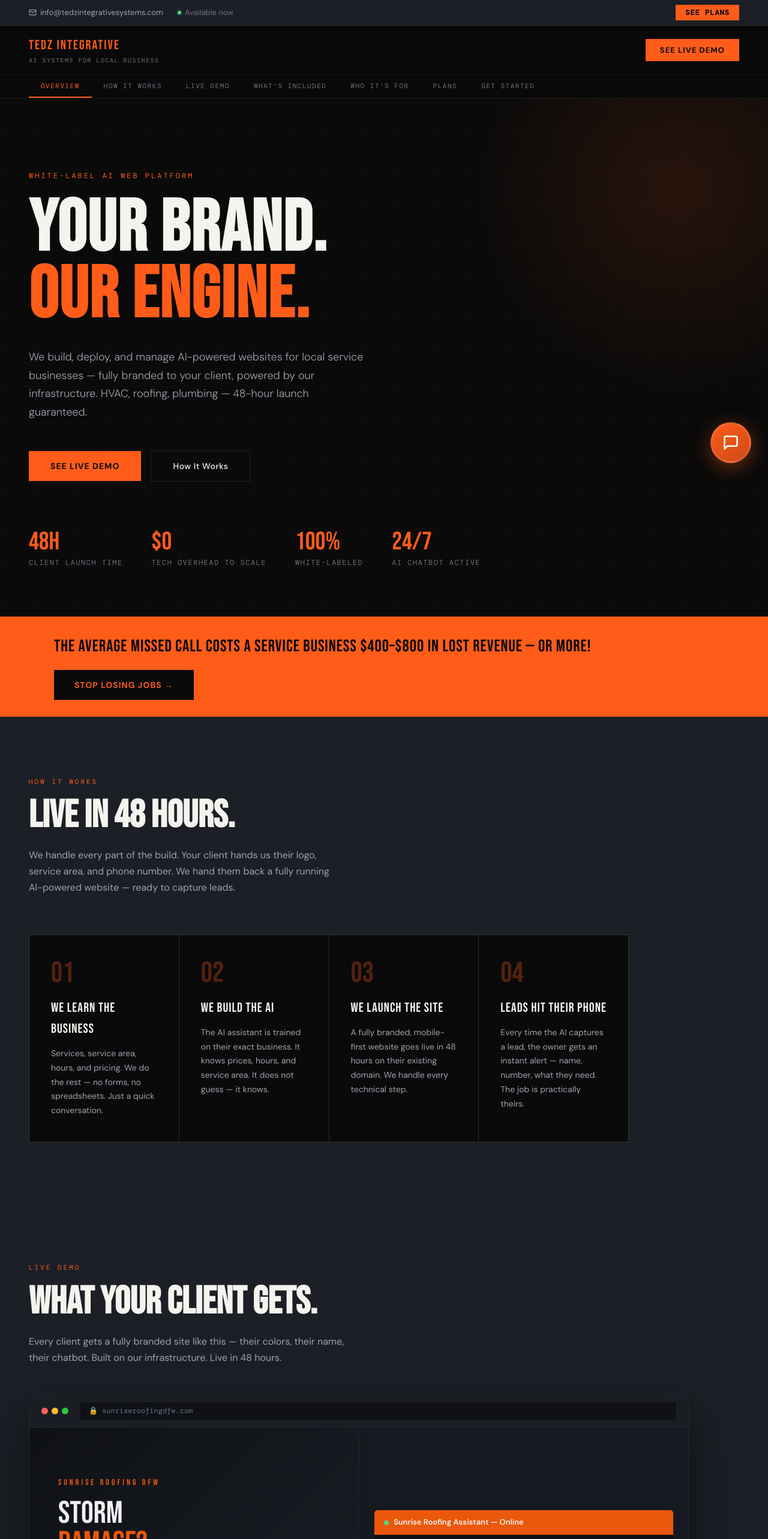
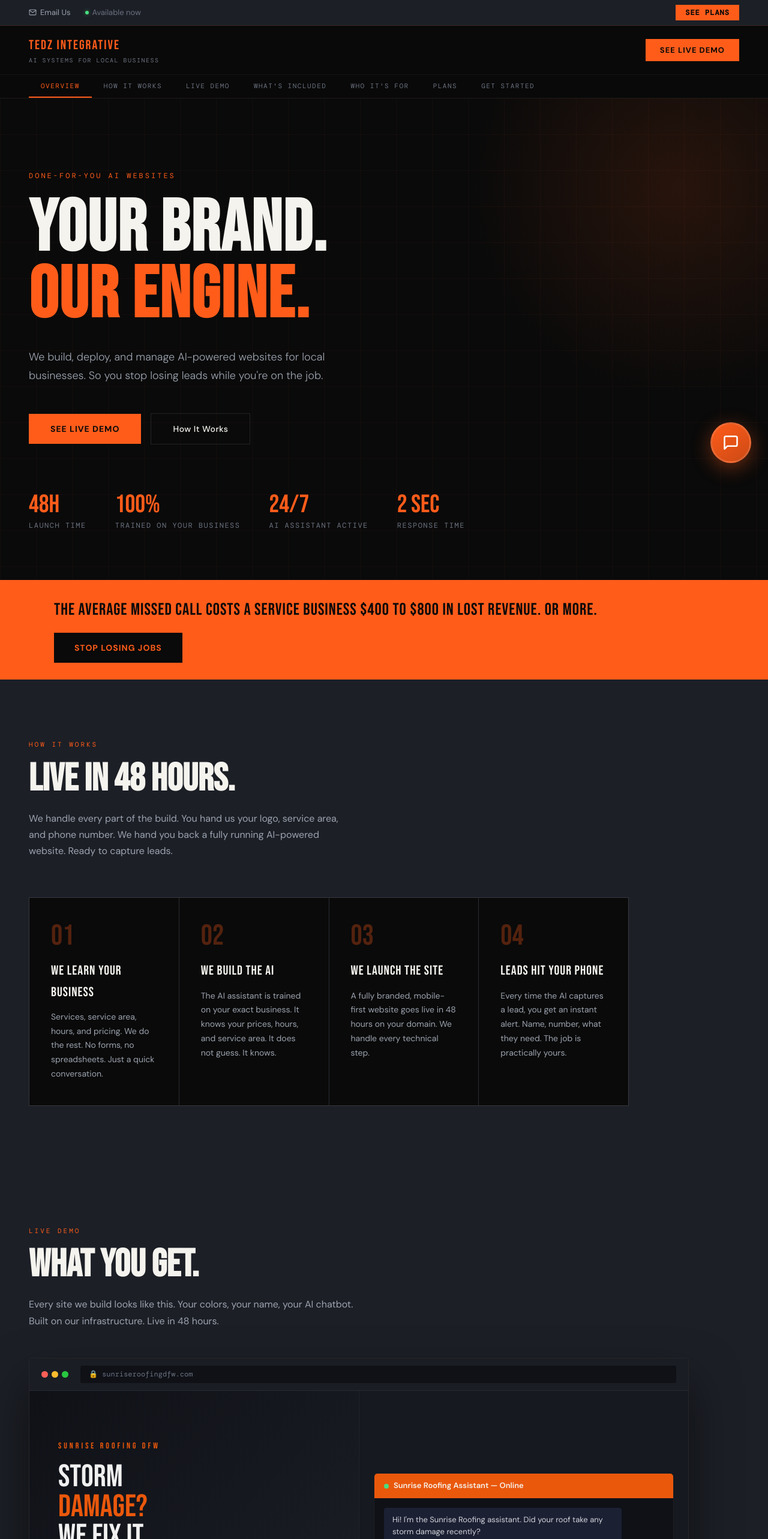
Before and after one commit to rhianamaley-dev/tedz-website, a Next.js app: page / in a window 1280 px wide. Shown: the top 2566 px of the page at 60% size. Built offline with nearby package versions, Linux system fonts and the light colour scheme.

Commit message:
Rewrite copy from agency to direct-to-business positioning

```diff
--- a/app/page.js
+++ b/app/page.js
@@ -329,24 +329,24 @@ export default function Home() {
   const scrollTo = id => document.getElementById(id)?.scrollIntoView({ behavior: "smooth" });
 
   const includes = [
-    { icon: "🌐", title: "Custom Domain Site",        desc: "Fully designed, mobile-first website branded to their business. Fast, secure, and built to convert visitors into booked jobs from day one.",                                                           tag: "Your Brand"  },
-    { icon: "🤖", title: "AI Chat Assistant",          desc: "Captures leads, answers questions, qualifies jobs, and books appointments 24/7 — even when your client is on the job site or off the clock.",                                                          tag: "Always On"   },
-    { icon: "📅", title: "Online Booking",             desc: "Customers book estimates and service calls directly from the site. No missed calls, no phone tag. Jobs land on the calendar automatically.",                                                           tag: "Pro & Elite" },
-    { icon: "📧", title: "Instant Lead Alerts",        desc: "Every chatbot lead fires an immediate notification — name, number, what they need. In the owner's inbox within seconds.",                                                                              tag: "Every Plan"  },
-    { icon: "📈", title: "Local SEO Setup",            desc: "Built to be found. Google Business integration, structured data, sitemap, and meta optimization — everything local search requires from day one.",                                                      tag: "Every Plan"  },
-    { icon: "🛡️", title: "Managed Hosting & Security", desc: "Enterprise-grade hosting, SSL certificate, DDoS protection, and 99.9% uptime — fully managed so they never have to think about it.",                                                                   tag: "Every Plan"  },
+    { icon: "🌐", title: "Custom Domain Site",        desc: "Fully designed, mobile-first website branded to your business. Fast, secure, and built to convert visitors into booked jobs from day one.",                                                           tag: "Your Brand"  },
+    { icon: "🤖", title: "AI Chat Assistant",          desc: "Captures leads, answers questions, qualifies jobs, and books appointments 24/7. Even when you are on the job site or off the clock.",                                                                  tag: "Always On"   },
+    { icon: "📅", title: "Online Booking",             desc: "Customers book estimates and service calls directly from your site. No missed calls, no phone tag. Jobs land on your calendar automatically.",                                                          tag: "Pro & Elite" },
+    { icon: "📧", title: "Instant Lead Alerts",        desc: "Every chatbot lead fires an immediate notification. Name, number, what they need. Hits your inbox within seconds.",                                                                                    tag: "Every Plan"  },
+    { icon: "📈", title: "Local SEO Setup",            desc: "Built to be found. Google Business integration, structured data, sitemap, and meta optimization. Everything local search requires from day one.",                                                       tag: "Every Plan"  },
+    { icon: "🛡️", title: "Managed Hosting & Security", desc: "Enterprise-grade hosting, SSL certificate, DDoS protection, and 99.9% uptime. Fully managed so you never have to think about it.",                                                                    tag: "Every Plan"  },
   ];
 
   const plans = [
     {
       badge: "Plan 01", name: "Starter", tagline: "Get online. Start capturing.",
-      features: ["Custom branded website — up to 5 pages", "Mobile-first, fast-loading design", "AI chatbot — 24/7 lead capture", "Instant lead email alerts", "Google Business profile setup", "Managed hosting & SSL", "Monthly performance report"],
+      features: ["Custom branded website, up to 5 pages", "Mobile-first, fast-loading design", "AI chatbot, 24/7 lead capture", "Instant lead email alerts", "Google Business profile setup", "Managed hosting & SSL", "Monthly performance report"],
       off: ["Online booking system", "SEO content writing", "Priority support"],
       best: "Just getting online",
     },
     {
       badge: "Most Popular — Plan 02", name: "Pro", featured: true, tagline: "Leads in. Jobs booked. You're busy.",
-      features: ["Everything in Starter", "AI chatbot with online booking", "Appointment scheduling built in", "Lead alerts — email & SMS", "Local SEO content (2 pages/month)", "Automated Google review requests", "Competitor visibility report", "Priority 24-hour support", "Quarterly strategy call"],
+      features: ["Everything in Starter", "AI chatbot with online booking", "Appointment scheduling built in", "Lead alerts, email & SMS", "Local SEO content (2 pages/month)", "Automated Google review requests", "Competitor visibility report", "Priority 24-hour support", "Quarterly strategy call"],
       off: [],
       best: "Growing service businesses",
     },
@@ -431,7 +431,7 @@ export default function Home() {
               <path d="M4 4h16c1.1 0 2 .9 2 2v12c0 1.1-.9 2-2 2H4c-1.1 0-2-.9-2-2V6c0-1.1.9-2 2-2z"/>
               <polyline points="22,6 12,13 2,6"/>
             </svg>
-            info@tedzintegrativesystems.com
+            Email Us
           </a>
           <span style={{ display:"flex", alignItems:"center", gap:6, color:"#6b7280" }}>
             <span style={{ width:6, height:6, borderRadius:"50%", background:"#4ADE80", display:"inline-block", boxShadow:"0 0 6px rgba(74,222,128,0.5)" }} />
@@ -452,19 +452,19 @@ export default function Home() {
         <div style={{ position:"absolute", inset:0, backgroundImage:"linear-gradient(rgba(255,92,26,0.04) 1px,transparent 1px),linear-gradient(90deg,rgba(255,92,26,0.04) 1px,transparent 1px)", backgroundSize:"60px 60px", pointerEvents:"none" }} />
         <div style={{ position:"absolute", top:-200, right:-200, width:700, height:700, borderRadius:"50%", background:"radial-gradient(circle,rgba(255,92,26,0.12) 0%,transparent 70%)", pointerEvents:"none" }} />
         <div style={{ position:"relative" }}>
-          <div className="tdz-a1" style={{ fontFamily:"'DM Mono',monospace", fontSize:12, letterSpacing:3, color:"#ff5c1a", textTransform:"uppercase", marginBottom:24 }}>White-Label AI Web Platform</div>
+          <div className="tdz-a1" style={{ fontFamily:"'DM Mono',monospace", fontSize:12, letterSpacing:3, color:"#ff5c1a", textTransform:"uppercase", marginBottom:24 }}>Done-For-You AI Websites</div>
           <h1 className="tdz-a2 tdz-hero-h" style={{ fontFamily:"'Bebas Neue',sans-serif", fontSize:120, lineHeight:0.92, letterSpacing:2, textTransform:"uppercase", marginBottom:32 }}>
             Your Brand.<br /><span style={{ color:"#ff5c1a" }}>Our Engine.</span>
           </h1>
-          <p className="tdz-a3" style={{ maxWidth:560, fontSize:18, color:"#9ca3af", fontWeight:300, lineHeight:1.7, marginBottom:48 }}>
-            We build, deploy, and manage AI-powered websites for local service businesses — fully branded to your client, powered by our infrastructure. HVAC, roofing, plumbing — 48-hour launch guaranteed.
+          <p className="tdz-a3" style={{ maxWidth:580, fontSize:18, color:"#9ca3af", fontWeight:300, lineHeight:1.7, marginBottom:48 }}>
+            We build, deploy, and manage AI-powered websites for local businesses. So you stop losing leads while you&apos;re on the job.
           </p>
           <div className="tdz-a4" style={{ display:"flex", gap:16, alignItems:"center", flexWrap:"wrap" }}>
             <button className="tdz-btn-primary" onClick={() => scrollTo("s-demo")}>See Live Demo</button>
             <button className="tdz-btn-ghost"   onClick={() => scrollTo("s-how")}>How It Works</button>
           </div>
           <div className="tdz-a5" style={{ display:"flex", gap:48, marginTop:80, flexWrap:"wrap" }}>
-            {[{ num:"48H", label:"Client Launch Time" },{ num:"$0", label:"Tech Overhead to Scale" },{ num:"100%", label:"White-Labeled" },{ num:"24/7", label:"AI Chatbot Active" }].map((s,i) => (
+            {[{ num:"48H", label:"Launch Time" },{ num:"100%", label:"Trained on Your Business" },{ num:"24/7", label:"AI Assistant Active" },{ num:"2 sec", label:"Response Time" }].map((s,i) => (
               <div key={i}>
                 <div style={{ fontFamily:"'Bebas Neue',sans-serif", fontSize:42, color:"#ff5c1a", lineHeight:1 }}>{s.num}</div>
                 <div style={{ fontFamily:"'DM Mono',monospace", fontSize:12, color:"#6b7280", textTransform:"uppercase", letterSpacing:"1.5px", marginTop:4 }}>{s.label}</div>
@@ -478,12 +478,12 @@ export default function Home() {
       <div style={{ background:"#ff5c1a", padding:"28px 48px" }}>
         <div style={{ maxWidth:1100, margin:"0 auto", display:"flex", alignItems:"center", justifyContent:"space-between", flexWrap:"wrap", gap:16 }}>
           <div style={{ fontFamily:"'Bebas Neue',sans-serif", fontSize:28, color:"#0a0a0a", letterSpacing:1 }}>
-            The average missed call costs a service business $400–$800 in lost revenue — or more!
+            The average missed call costs a service business $400 to $800 in lost revenue. Or more.
           </div>
           <button onClick={() => setChatOpen(true)} style={{ background:"#0a0a0a", color:"#ff5c1a", padding:"14px 32px", fontWeight:700, fontSize:14, letterSpacing:1, textTransform:"uppercase", border:"2px solid #0a0a0a", cursor:"pointer", fontFamily:"'DM Sans',sans-serif", flexShrink:0, whiteSpace:"nowrap", transition:"all 0.2s" }}
             onMouseEnter={e => { e.currentTarget.style.background="transparent"; e.currentTarget.style.color="#0a0a0a"; }}
             onMouseLeave={e => { e.currentTarget.style.background="#0a0a0a";    e.currentTarget.style.color="#ff5c1a"; }}
-          >Stop Losing Jobs →</button>
+          >Stop Losing Jobs</button>
         </div>
       </div>
 
@@ -492,14 +492,14 @@ export default function Home() {
         <div style={{ fontFamily:"'DM Mono',monospace", fontSize:11, letterSpacing:3, color:"#ff5c1a", textTransform:"uppercase", marginBottom:16 }}>How It Works</div>
         <h2 style={{ fontFamily:"'Bebas Neue',sans-serif", fontSize:64, textTransform:"uppercase", lineHeight:1, marginBottom:20 }}>Live in 48 Hours.</h2>
         <p style={{ fontSize:16, color:"#9ca3af", maxWidth:520, lineHeight:1.7, marginBottom:64 }}>
-          We handle every part of the build. Your client hands us their logo, service area, and phone number. We hand them back a fully running AI-powered website — ready to capture leads.
+          We handle every part of the build. You hand us your logo, service area, and phone number. We hand you back a fully running AI-powered website. Ready to capture leads.
         </p>
         <div className="tdz-how-grid" style={{ display:"grid", gridTemplateColumns:"repeat(4,1fr)", gap:"1px", background:"rgba(255,255,255,0.06)", border:"1px solid rgba(255,255,255,0.06)", maxWidth:1000 }}>
           {[
-            { step:"01", title:"We Learn the Business", desc:"Services, service area, hours, and pricing. We do the rest — no forms, no spreadsheets. Just a quick conversation." },
-            { step:"02", title:"We Build the AI",       desc:"The AI assistant is trained on their exact business. It knows prices, hours, and service area. It does not guess — it knows." },
-            { step:"03", title:"We Launch the Site",    desc:"A fully branded, mobile-first website goes live in 48 hours on their existing domain. We handle every technical step." },
-            { step:"04", title:"Leads Hit Their Phone", desc:"Every time the AI captures a lead, the owner gets an instant alert — name, number, what they need. The job is practically theirs." },
+            { step:"01", title:"We Learn Your Business", desc:"Services, service area, hours, and pricing. We do the rest. No forms, no spreadsheets. Just a quick conversation." },
+            { step:"02", title:"We Build the AI",        desc:"The AI assistant is trained on your exact business. It knows your prices, hours, and service area. It does not guess. It knows." },
+            { step:"03", title:"We Launch the Site",     desc:"A fully branded, mobile-first website goes live in 48 hours on your domain. We handle every technical step." },
+            { step:"04", title:"Leads Hit Your Phone",   desc:"Every time the AI captures a lead, you get an instant alert. Name, number, what they need. The job is practically yours." },
           ].map((s,i) => (
             <div key={i} style={{ background:"#0a0a0a", padding:"40px 36px" }}>
               <div style={{ fontFamily:"'Bebas Neue',sans-serif", fontSize:48, color:"#ff5c1a", lineHeight:1, marginBottom:16, opacity:0.3 }}>{s.step}</div>
@@ -513,9 +513,9 @@ export default function Home() {
       {/* ── DEMO ── */}
       <section id="s-demo" className="tdz-sec-pad" style={{ padding:"100px 48px", background:"#1c1f26" }}>
         <div style={{ fontFamily:"'DM Mono',monospace", fontSize:11, letterSpacing:3, color:"#ff5c1a", textTransform:"uppercase", marginBottom:16 }}>Live Demo</div>
-        <h2 style={{ fontFamily:"'Bebas Neue',sans-serif", fontSize:64, textTransform:"uppercase", lineHeight:1, marginBottom:20 }}>What Your Client Gets.</h2>
+        <h2 style={{ fontFamily:"'Bebas Neue',sans-serif", fontSize:64, textTransform:"uppercase", lineHeight:1, marginBottom:20 }}>What You Get.</h2>
         <p style={{ fontSize:16, color:"#9ca3af", maxWidth:560, lineHeight:1.7, marginBottom:48 }}>
-          Every client gets a fully branded site like this — their colors, their name, their chatbot. Built on our infrastructure. Live in 48 hours.
+          Every site we build looks like this. Your colors, your name, your AI chatbot. Built on our infrastructure. Live in 48 hours.
         </p>
         <div style={{ background:"#111318", border:"1px solid rgba(255,255,255,0.08)", borderRadius:4, overflow:"hidden", boxShadow:"0 40px 80px rgba(0,0,0,0.5)", maxWidth:1100 }}>
           <div style={{ background:"#1a1d24", padding:"12px 20px", display:"flex", alignItems:"center", gap:12, borderBottom:"1px solid rgba(255,255,255,0.06)" }}>
@@ -526,7 +526,7 @@ export default function Home() {
             <div style={{ padding:"60px 48px", background:"linear-gradient(135deg,#0f1117 0%,#1c1f26 100%)", display:"flex", flexDirection:"column", justifyContent:"center" }}>
               <div style={{ fontFamily:"'Bebas Neue',sans-serif", fontSize:14, letterSpacing:4, color:"#ea580c", marginBottom:16 }}>SUNRISE ROOFING DFW</div>
               <div style={{ fontFamily:"'Bebas Neue',sans-serif", fontSize:52, lineHeight:0.95, color:"#f0f0f0", textTransform:"uppercase", marginBottom:20 }}>Storm<br /><span style={{ color:"#ea580c" }}>Damage?</span><br />We Fix It.</div>
-              <p style={{ fontSize:14, color:"#9ca3af", marginBottom:28, lineHeight:1.6 }}>Serving the DFW metroplex since 2011. Free inspections, insurance claims handled. Call now or chat below — we respond in seconds.</p>
+              <p style={{ fontSize:14, color:"#9ca3af", marginBottom:28, lineHeight:1.6 }}>Serving the DFW metroplex since 2011. Free inspections, insurance claims handled. Call now or chat below. We respond in seconds.</p>
               <button style={{ background:"#ea580c", color:"white", padding:"12px 28px", fontWeight:600, fontSize:13, border:"none", cursor:"pointer", letterSpacing:"0.5px", alignSelf:"flex-start" }}>Get a Free Roof Inspection</button>
             </div>
             <div className="tdz-demo-r" style={{ background:"#161920", display:"flex", flexDirection:"column", justifyContent:"flex-end", padding:24, borderLeft:"1px solid rgba(255,255,255,0.04)" }}>
@@ -539,7 +539,7 @@ export default function Home() {
                   <div style={{ background:"#1c2033", color:"#d1d5db", padding:"10px 14px", borderRadius:4, fontSize:13, lineHeight:1.5, maxWidth:"85%", alignSelf:"flex-start" }}>Hi! I'm the Sunrise Roofing assistant. Did your roof take any storm damage recently?</div>
                   <div style={{ background:"#ea580c", color:"white", padding:"10px 14px", borderRadius:4, fontSize:13, lineHeight:1.5, maxWidth:"85%", alignSelf:"flex-end" }}>Yes, hail hit my roof last week</div>
                   <div style={{ background:"#1c2033", color:"#d1d5db", padding:"10px 14px", borderRadius:4, fontSize:13, lineHeight:1.5, maxWidth:"85%", alignSelf:"flex-start" }}>
-                    We can get an inspector out today. What's your best phone number? We'll call you shortly — or you can{" "}
+                    We can get an inspector out today. What's your best phone number? We'll call you shortly. Or you can{" "}
                     <a href="https://cal.com/tedz-integrative-systems/service-appointment" target="_blank" rel="noopener noreferrer" style={{ color:"#ea580c", textDecoration:"underline", fontWeight:600 }}>book an appointment now</a>.
                   </div>
                 </div>
@@ -551,14 +551,14 @@ export default function Home() {
             </div>
           </div>
         </div>
-        <div style={{ fontFamily:"'DM Mono',monospace", fontSize:11, color:"#6b7280", letterSpacing:"2px", textTransform:"uppercase", textAlign:"center", marginTop:20 }}>↑ Every client gets this — fully branded, AI-powered, bookings integrated</div>
+        <div style={{ fontFamily:"'DM Mono',monospace", fontSize:11, color:"#6b7280", letterSpacing:"2px", textTransform:"uppercase", textAlign:"center", marginTop:20 }}>↑ Every site we build. Fully branded. AI-powered. Bookings integrated.</div>
       </section>
 
       {/* ── EVERY PLAN / INCLUDES ── */}
       <section id="s-includes" className="tdz-sec-pad" style={{ padding:"100px 48px" }}>
         <div style={{ fontFamily:"'DM Mono',monospace", fontSize:11, letterSpacing:3, color:"#ff5c1a", textTransform:"uppercase", marginBottom:16 }}>Every Plan</div>
         <h2 style={{ fontFamily:"'Bebas Neue',sans-serif", fontSize:64, textTransform:"uppercase", lineHeight:1, marginBottom:20 }}>Built for the <span style={{ color:"#ff5c1a" }}>Trades.</span></h2>
-        <p style={{ fontSize:16, color:"#9ca3af", maxWidth:580, lineHeight:1.7, marginBottom:0 }}>Everything a local service business needs to capture leads, book jobs, and look credible online — we handle the tech, they handle the work.</p>
+        <p style={{ fontSize:16, color:"#9ca3af", maxWidth:580, lineHeight:1.7, marginBottom:0 }}>Everything a local service business needs to capture leads, book jobs, and look credible online. We handle the tech. You handle the work.</p>
         <div className="tdz-inc-grid" style={{ display:"grid", gridTemplateColumns:"repeat(3,1fr)", gap:"1px", background:"rgba(255,255,255,0.08)", border:"1px solid rgba(255,255,255,0.08)", marginTop:60 }}>
           {includes.map((card,i) => (
             <div key={i} className="tdz-inc-card">
@@ -573,22 +573,22 @@ export default function Home() {
 
       {/* ── WHO IT'S FOR ── */}
       <section id="s-who" className="tdz-sec-pad" style={{ padding:"80px 48px", background:"#1c1f26" }}>
-        <div style={{ fontFamily:"'DM Mono',monospace", fontSize:11, letterSpacing:3, color:"#ff5c1a", textTransform:"uppercase", marginBottom:16 }}>Who It's For</div>
-        <h2 style={{ fontFamily:"'Bebas Neue',sans-serif", fontSize:64, textTransform:"uppercase", lineHeight:1, marginBottom:20 }}>If You Book Jobs,<br /><span style={{ color:"#ff5c1a" }}>We're For You.</span></h2>
-        <p style={{ fontSize:16, color:"#9ca3af", maxWidth:520, lineHeight:1.7, marginBottom:40 }}>From HVAC to roofing to medical — if your business runs on booked appointments and inbound calls, we built this for you.</p>
+        <div style={{ fontFamily:"'DM Mono',monospace", fontSize:11, letterSpacing:3, color:"#ff5c1a", textTransform:"uppercase", marginBottom:16 }}>Who It&apos;s For</div>
+        <h2 style={{ fontFamily:"'Bebas Neue',sans-serif", fontSize:64, textTransform:"uppercase", lineHeight:1, marginBottom:20 }}>If You Book Jobs,<br /><span style={{ color:"#ff5c1a" }}>We&apos;re For You.</span></h2>
+        <p style={{ fontSize:16, color:"#9ca3af", maxWidth:520, lineHeight:1.7, marginBottom:40 }}>From HVAC to roofing to medical. If your business runs on booked appointments and inbound calls, we built this for you.</p>
         <div style={{ display:"flex", flexWrap:"wrap", gap:12 }}>
           {niches.map((tag,i) => <span key={i} className="tdz-niche-tag">{tag}</span>)}
           <button className="tdz-niche-other" onClick={() => setOtherExpanded(o => !o)}>
-            {otherExpanded ? "— Any service business that books appointments or takes inbound calls" : "+ Other Industries"}
+            {otherExpanded ? "Any service business that books appointments or takes inbound calls" : "+ Other Industries"}
           </button>
         </div>
       </section>
 
-      {/* ── PLANS — stacked rows ── */}
+      {/* ── PLANS ── */}
       <section id="s-plans" className="tdz-sec-pad" style={{ padding:"100px 48px", background:"#1c1f26" }}>
         <div style={{ fontFamily:"'DM Mono',monospace", fontSize:11, letterSpacing:3, color:"#ff5c1a", textTransform:"uppercase", marginBottom:16 }}>Pricing Plans</div>
         <h2 style={{ fontFamily:"'Bebas Neue',sans-serif", fontSize:64, textTransform:"uppercase", lineHeight:1, marginBottom:20 }}>Simple. Scalable. Profitable.</h2>
-        <p style={{ fontSize:16, color:"#9ca3af", maxWidth:580, lineHeight:1.7, marginBottom:60 }}>Three plans built to match where your client is — from just getting online to full AI automation. Every plan is custom-quoted to their business size and goals.</p>
+        <p style={{ fontSize:16, color:"#9ca3af", maxWidth:580, lineHeight:1.7, marginBottom:60 }}>Three plans built to match where your business is. From just getting online to full AI automation. Every plan is custom-quoted to your business size and goals.</p>
         <div style={{ border:"1px solid rgba(255,255,255,0.08)", maxWidth:1100 }}>
           {plans.map((plan,i) => (
             <div key={i} className="tdz-plan-row" style={{ display:"grid", gridTemplateColumns:"240px 1fr auto", alignItems:"start", padding:"48px 40px", borderBottom: i < 2 ? "1px solid rgba(255,255,255,0.08)" : "none", gap:"48px", background: plan.featured ? "#ff5c1a" : "transparent", color: plan.featured ? "#0a0a0a" : "#f5f3ee" }}>
@@ -628,7 +628,7 @@ export default function Home() {
         <div style={{ fontFamily:"'DM Mono',monospace", fontSize:11, letterSpacing:3, color:"#ff5c1a", textTransform:"uppercase", marginBottom:16 }}>Get Started</div>
         <h2 style={{ fontFamily:"'Bebas Neue',sans-serif", fontSize:72, textTransform:"uppercase", lineHeight:0.92, marginBottom:32 }}>Ready to Stop<br /><span style={{ color:"#ff5c1a" }}>Missing Jobs?</span></h2>
         <p style={{ fontSize:16, color:"#9ca3af", maxWidth:520, lineHeight:1.7, marginBottom:48 }}>
-          Talk to Jordan right now. In two minutes we'll know what your business needs. Custom quote within 24 hours — site live in 48.
+          Talk to Jordan right now. In two minutes we&apos;ll know what your business needs. Custom quote within 24 hours. Site live in 48.
         </p>
         <div style={{ display:"flex", gap:16, flexWrap:"wrap" }}>
           <button className="tdz-btn-primary" onClick={() => setChatOpen(true)}>Talk to Jordan Now</button>
@@ -657,7 +657,7 @@ export default function Home() {
             style={{ fontFamily:"'DM Mono',monospace", fontSize:12, color:"#6b7280", letterSpacing:"0.5px", transition:"color 0.2s" }}
             onMouseEnter={e => e.currentTarget.style.color="#ff5c1a"}
             onMouseLeave={e => e.currentTarget.style.color="#6b7280"}>
-            info@tedzintegrativesystems.com
+            Email Us
           </a>
           <span style={{ fontFamily:"'DM Mono',monospace", fontSize:11, color:"#4a5060", letterSpacing:"0.5px" }}>Privacy-first AI for local business.</span>
         </div>
```
